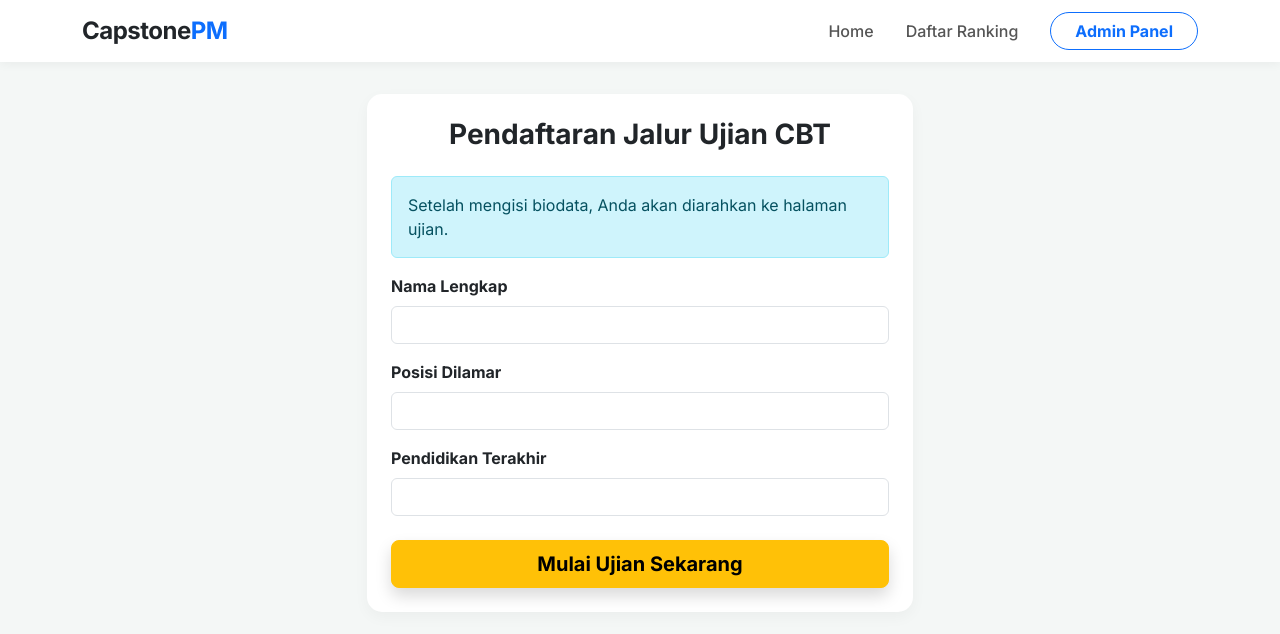
After one commit to ezianna/capstone-project-recruitment, a Django app: page /cbt/ in a window 1280 px wide. The commit adds this page. Shown: the top 634 px of the page. Run offline with Django 5.2, Linux system fonts and the light colour scheme.

Commit message:
Menambahkan fitur ujian, model soal, dan update dashboard rekrutmen

```diff
--- a/core/urls.py
+++ b/core/urls.py
@@ -1,10 +1,15 @@
 from django.contrib import admin
 from django.urls import path
-from recruitment.views import proses_profile_matching, dashboard, pendaftaran
+
+from recruitment.views import proses_profile_matching, dashboard, pendaftaran, persiapan_ujian, ujian
 
 urlpatterns = [
     path('admin/', admin.site.urls),
     path('', dashboard, name='home'),
     path('ranking/', proses_profile_matching, name='ranking'),
-    path('pendaftaran/', pendaftaran, name='pendaftaran'), # Baris baru
+    path('pendaftaran/', pendaftaran, name='pendaftaran'),
+
+    # Rute CBT yang baru
+    path('cbt/', persiapan_ujian, name='persiapan_ujian'),
+    path('ujian/', ujian, name='ujian'),
 ]
--- /dev/null
+++ b/pw.txt
@@ -0,0 +1,2 @@
+fauzi
+1231
--- a/recruitment/admin.py
+++ b/recruitment/admin.py
@@ -1,8 +1,9 @@
 from django.contrib import admin
 from .models import Pelamar, Kriteria
-from .models import Pelamar, Kriteria, Penilaian
+from .models import Pelamar, Kriteria, Penilaian, Soal
 
 # Daftarkan model supaya muncul di halaman admin
 admin.site.register(Pelamar)
 admin.site.register(Kriteria)
 admin.site.register(Penilaian)
+admin.site.register(Soal)
--- /dev/null
+++ b/recruitment/templates/recruitment/persiapan_ujian.html
@@ -0,0 +1,27 @@
+{% extends 'recruitment/base.html' %}
+{% block content %}
+<div class="row justify-content-center">
+    <div class="col-md-6">
+        <div class="card p-4">
+            <h3 class="fw-bold mb-4 text-center">Pendaftaran Jalur Ujian CBT</h3>
+            <div class="alert alert-info">Setelah mengisi biodata, Anda akan diarahkan ke halaman ujian.</div>
+            <form method="POST">
+                {% csrf_token %}
+                <div class="mb-3">
+                    <label class="form-label fw-bold">Nama Lengkap</label>
+                    <input type="text" name="nama" class="form-control" required>
+                </div>
+                <div class="mb-3">
+                    <label class="form-label fw-bold">Posisi Dilamar</label>
+                    <input type="text" name="posisi" class="form-control" required>
+                </div>
+                <div class="mb-4">
+                    <label class="form-label fw-bold">Pendidikan Terakhir</label>
+                    <input type="text" name="pendidikan" class="form-control" required>
+                </div>
+                <button type="submit" class="btn btn-warning btn-lg w-100 shadow fw-bold">Mulai Ujian Sekarang</button>
+            </form>
+        </div>
+    </div>
+</div>
+{% endblock %}
--- a/recruitment/views.py
+++ b/recruitment/views.py
@@ -1,5 +1,5 @@
 from django.shortcuts import render
-from .models import Pelamar, Kriteria, Penilaian
+from .models import Pelamar, Kriteria, Penilaian, Soal
 from django.shortcuts import redirect
 
 def dashboard(request):
@@ -99,3 +99,59 @@ def pendaftaran(request):
         return redirect('ranking') # Setelah daftar, langsung lihat hasil ranking
 
     return render(request, 'recruitment/pendaftaran.html', {'kriteria_list': kriteria_list})
+
+def persiapan_ujian(request):
+    """Fungsi khusus pendaftaran jalur ujian CBT (Tanpa input nilai manual)"""
+    if request.method == 'POST':
+        nama = request.POST.get('nama')
+        posisi = request.POST.get('posisi')
+        pendidikan = request.POST.get('pendidikan')
+
+        pelamar = Pelamar.objects.create(
+            nama=nama,
+            posisi_dilamar=posisi,
+            pendidikan_terakhir=pendidikan
+        )
+
+        # Simpan ID pelamar di session lalu lempar ke halaman soal
+        request.session['pelamar_id'] = pelamar.id
+        return redirect('ujian')
+
+    return render(request, 'recruitment/persiapan_ujian.html')
+
+def ujian(request):
+    """Fungsi untuk menampilkan soal CBT dan otomatis hitung nilai"""
+    pelamar_id = request.session.get('pelamar_id')
+    if not pelamar_id:
+        return redirect('persiapan_ujian')
+
+    pelamar = Pelamar.objects.get(id=pelamar_id)
+    semua_soal = Soal.objects.all().select_related('kriteria')
+    kriteria_list = Kriteria.objects.all()
+
+    if request.method == 'POST':
+        skor_benar = {kriteria.id: 0 for kriteria in kriteria_list}
+
+        # Hitung jawaban benar
+        for soal in semua_soal:
+            jawaban_user = request.POST.get(f'soal_{soal.id}')
+            if jawaban_user == soal.kunci_jawaban:
+                skor_benar[soal.kriteria.id] += 1
+
+        # Konversi jumlah benar ke Nilai Aktual (Skala 1-5)
+        for kriteria in kriteria_list:
+            jumlah_benar = skor_benar[kriteria.id]
+            # Asumsi tiap kriteria punya maksimal 5 soal. Jika 0, minimal dapat 1.
+            nilai_aktual = max(1, min(5, jumlah_benar))
+
+            Penilaian.objects.create(
+                pelamar=pelamar,
+                kriteria=kriteria,
+                nilai_aktual=nilai_aktual
+            )
+
+        # Hapus session selesai ujian
+        del request.session['pelamar_id']
+        return redirect('ranking')
+
+    return render(request, 'recruitment/ujian.html', {'semua_soal': semua_soal, 'pelamar': pelamar})
```
Also changed, not shown: recruitment/models.py (+13 -0 lines), recruitment/templates/recruitment/dashboard.html (+11 -5 lines), recruitment/templates/recruitment/ujian.html (added, +48 -0 lines), recruitment/migrations/0002_soal.py (added).
